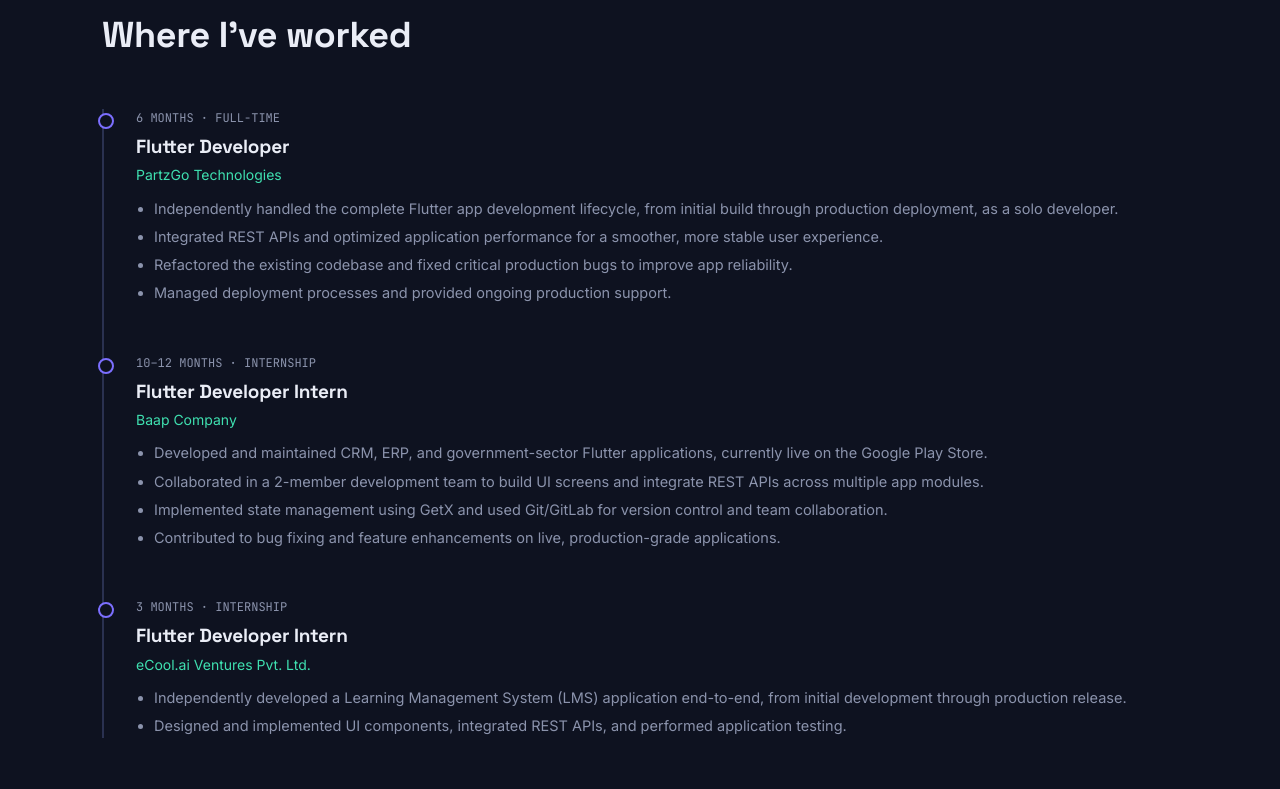
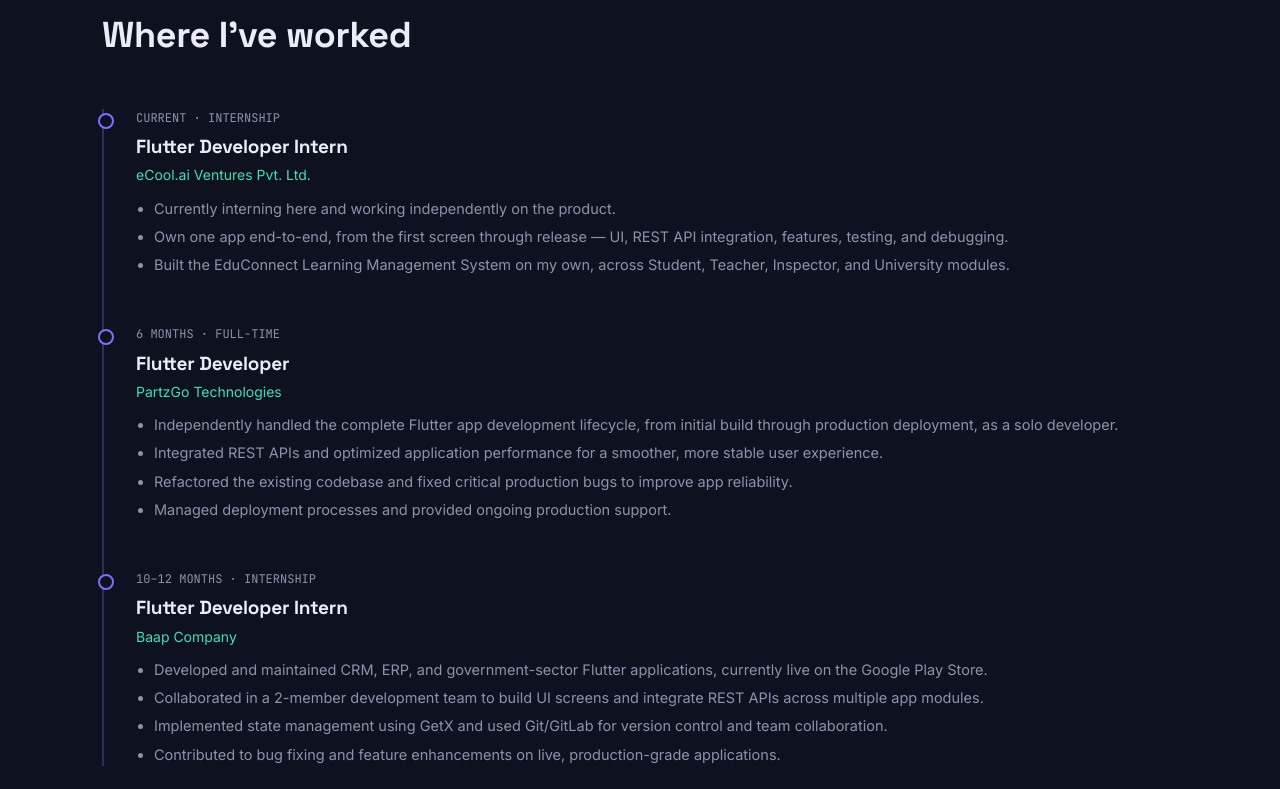
Before and after one commit to uddhavdabhaded/uddhav-s-portfolio, a plain HTML site: page index.html in a window 1280 px wide. Shown: the part 2251-3040 px from the top of the page. Drawn offline with Linux system fonts and the light colour scheme.

Commit message:
add profile

```diff
--- /dev/null
+++ b/_snip.js
@@ -0,0 +1,6 @@
+const fs = require("fs");
+const lines = fs.readFileSync("index.html", "utf8").split(/\n/);
+for (let i = 409; i < 470 && i < lines.length; i++) {
+  const l = lines[i];
+  console.log((i + 1) + "|" + (l.length > 300 ? l.slice(0, 200) + "..." : l));
+}
--- a/index.html
+++ b/index.html
@@ -417,6 +417,16 @@
     </div>
     <div class="timeline">
       <div class="tl-item">
+        <div class="tl-period mono">CURRENT · INTERNSHIP</div>
+        <h3>Flutter Developer Intern</h3>
+        <div class="tl-org">eCool.ai Ventures Pvt. Ltd.</div>
+        <ul>
+          <li>Currently interning here and working independently on the product.</li>
+          <li>Own one app end-to-end, from the first screen through release — UI, REST API integration, features, testing, and debugging.</li>
+          <li>Built the EduConnect Learning Management System on my own, across Student, Teacher, Inspector, and University modules.</li>
+        </ul>
+      </div>
+      <div class="tl-item">
         <div class="tl-period mono">6 MONTHS · FULL-TIME</div>
         <h3>Flutter Developer</h3>
         <div class="tl-org">PartzGo Technologies</div>
@@ -436,15 +446,6 @@
           <li>Collaborated in a 2-member development team to build UI screens and integrate REST APIs across multiple app modules.</li>
           <li>Implemented state management using GetX and used Git/GitLab for version control and team collaboration.</li>
           <li>Contributed to bug fixing and feature enhancements on live, production-grade applications.</li>
-        </ul>
-      </div>
-      <div class="tl-item">
-        <div class="tl-period mono">3 MONTHS · INTERNSHIP</div>
-        <h3>Flutter Developer Intern</h3>
-        <div class="tl-org">eCool.ai Ventures Pvt. Ltd.</div>
-        <ul>
-          <li>Independently developed a Learning Management System (LMS) application end-to-end, from initial development through production release.</li>
-          <li>Designed and implemented UI components, integrated REST APIs, and performed application testing.</li>
         </ul>
       </div>
     </div>
```
